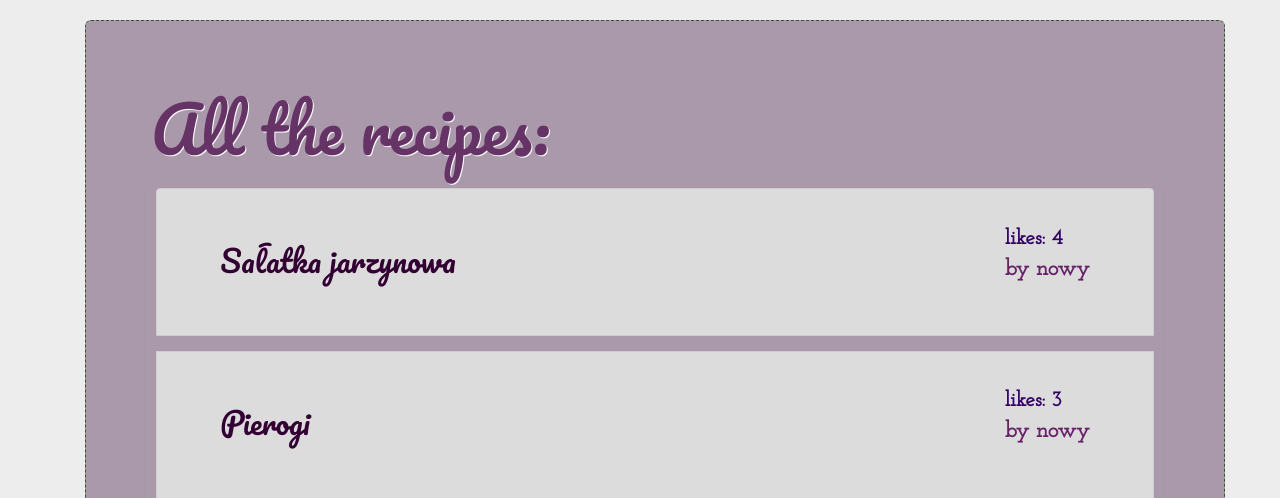
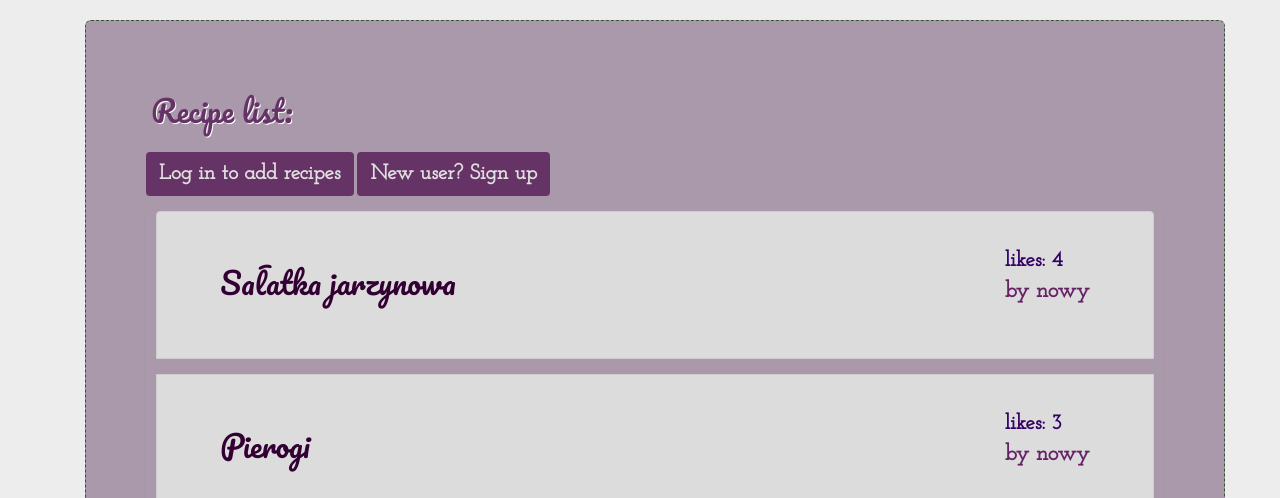
Before and after one commit to EwaGrela/culinaryblog, a Django app: page /posts/ in a window 1280 px wide. Shown: the part 82-580 px from the top of the page. Run offline with Django 3.2, Linux system fonts and the light colour scheme; data comes from the database, SQL or seed files in the repository; some libraries are stand-ins or nearby versions.

Commit message:
added a greeting for a personal touch

```diff
--- a/culinaryblog/posts/templates/posts/post_list.html
+++ b/culinaryblog/posts/templates/posts/post_list.html
@@ -2,11 +2,15 @@
 {% block post %}
 	<div class="container">
 		<div class="jumbotron colored-jumbotron">
-
-			<h1 class="page-title">All the recipes:</h1>
+			{% if  user.is_authenticated %}
+			<h1 class="page-title">Hello, {{user.username}}!</h1>
+			{% endif %}
+			<h2 class="page-title">Recipe list:</h2>
 			{% if user.is_authenticated %}
-
 			<a href="{% url 'posts:new_post' %}" class="btn btn-large create">Create new recipe</a>
+			{% else %}
+			<a href="{% url 'accounts:login' %}" class="btn btn-large create">Log in to add recipes</a>
+			<a href="{% url 'accounts:signup' %}" class="btn btn-large create">New user? Sign up</a>
 
 			{% endif %}
 			<ul class="post-list list-group">
```
